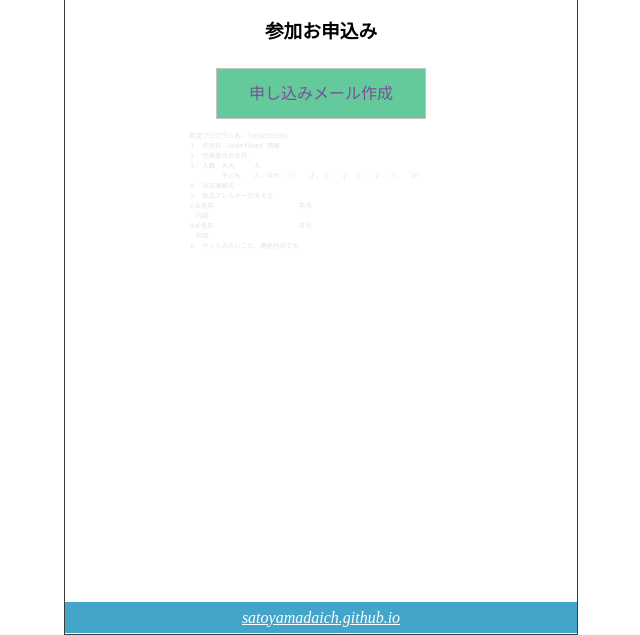
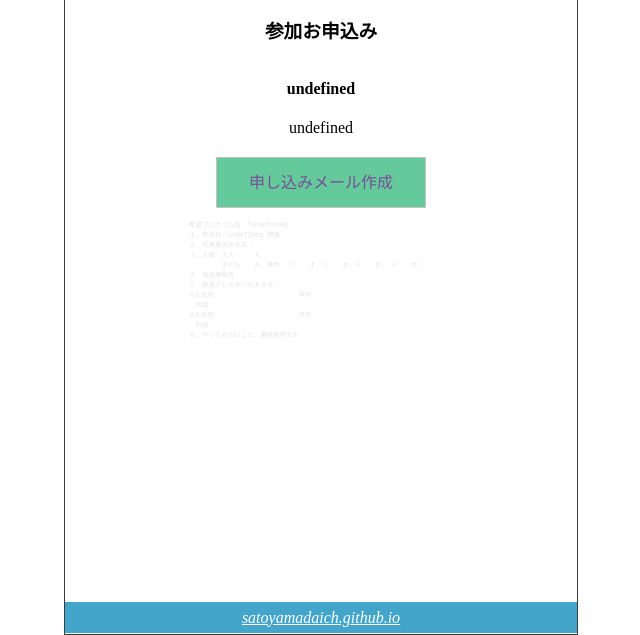
Before and after one commit to satoyamadaich/satoyama.github.io, a plain HTML site: page index.html in a window 1280 px wide. Shown: the part 167-802 px from the top of the page, without its empty margins (319-959 px from the left). Drawn offline with Linux system fonts and the light colour scheme.

Commit message:
display title and date

```diff
--- a/index.html
+++ b/index.html
@@ -14,6 +14,8 @@
     </header>
     <main>
       <h3>参加お申込み</h3>
+      <h4 class="title"></h4>
+      <p class="date" style="margin-bottom:2em"></p>
       <a class="mailtoui mailto-button large-button" href="">申し込みメール作成</a>
       <pre id="mail-template">
 希望プログラム名：「TITLE」
--- a/satoyama.js
+++ b/satoyama.js
@@ -14,6 +14,9 @@ window.addEventListener("DOMContentLoaded", function () {
     var mail_template_text = templateEl.innerHTML.replace("TITLE",decodeURI(ps.title)).replace("DATE", decodeURI(ps.date));
     templateEl.innerHTML = mail_template_text;
 
+    document.querySelectorAll(".date").forEach((el)=>el.innerHTML = decodeURI(ps.date));
+    document.querySelectorAll(".title").forEach((el)=>el.innerHTML = decodeURI(ps.title));
+
     document.querySelectorAll(".mailto-button").forEach((b)=>{
 	b.href = "mailto:satoyamadaich@gmail.com?subject=" +
 	    encodeURI("里山大地参加申込み") +
```
